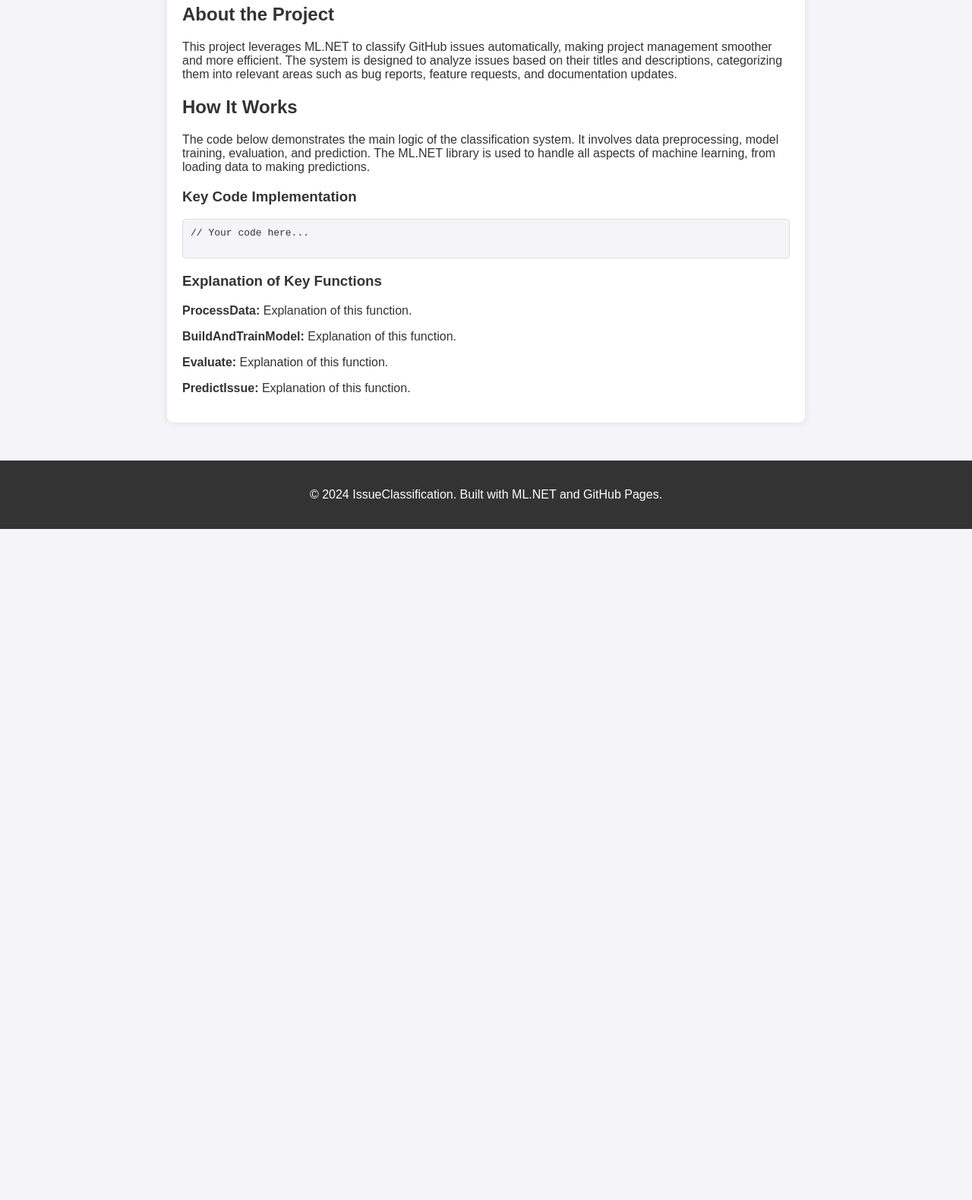
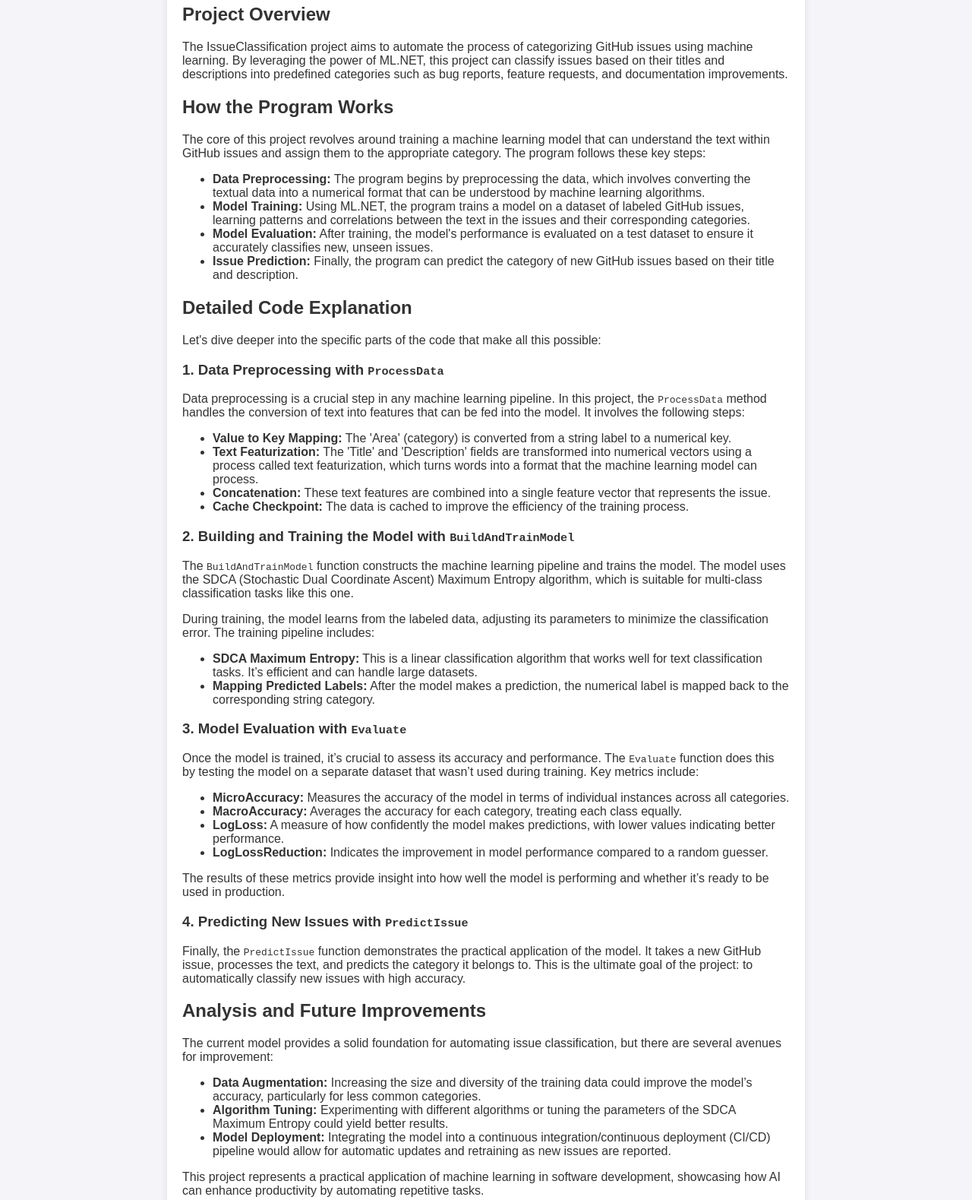
Before and after one commit to AAFBuniversityGit/IssueClassification, a plain HTML site: page index.html in a window 1280 px wide. Shown: the part 320-1899 px from the top of the page at 76% size. Before the commit the page ends 1016 px from the top, so only its background shows below. Drawn offline with Linux system fonts and the light colour scheme.

Commit message:
Update index.html

```diff
--- a/index.html
+++ b/index.html
@@ -14,22 +14,84 @@
 </header>
 
 <div class="container">
-    <h2>About the Project</h2>
-    <p>This project leverages ML.NET to classify GitHub issues automatically, making project management smoother and more efficient. The system is designed to analyze issues based on their titles and descriptions, categorizing them into relevant areas such as bug reports, feature requests, and documentation updates.</p>
+    <h2>Project Overview</h2>
+    <p>
+        The IssueClassification project aims to automate the process of categorizing GitHub issues using machine learning. By leveraging the power of ML.NET, this project can classify issues based on their titles and descriptions into predefined categories such as bug reports, feature requests, and documentation improvements.
+    </p>
 
-    <h2>How It Works</h2>
-    <p>The code below demonstrates the main logic of the classification system. It involves data preprocessing, model training, evaluation, and prediction. The ML.NET library is used to handle all aspects of machine learning, from loading data to making predictions.</p>
+    <h2>How the Program Works</h2>
+    <p>
+        The core of this project revolves around training a machine learning model that can understand the text within GitHub issues and assign them to the appropriate category. The program follows these key steps:
+    </p>
 
-    <h3>Key Code Implementation</h3>
-    <pre>
-// Your code here...
-    </pre>
+    <ul>
+        <li><strong>Data Preprocessing:</strong> The program begins by preprocessing the data, which involves converting the textual data into a numerical format that can be understood by machine learning algorithms.</li>
+        <li><strong>Model Training:</strong> Using ML.NET, the program trains a model on a dataset of labeled GitHub issues, learning patterns and correlations between the text in the issues and their corresponding categories.</li>
+        <li><strong>Model Evaluation:</strong> After training, the model's performance is evaluated on a test dataset to ensure it accurately classifies new, unseen issues.</li>
+        <li><strong>Issue Prediction:</strong> Finally, the program can predict the category of new GitHub issues based on their title and description.</li>
+    </ul>
 
-    <h3>Explanation of Key Functions</h3>
-    <p><strong>ProcessData:</strong> Explanation of this function.</p>
-    <p><strong>BuildAndTrainModel:</strong> Explanation of this function.</p>
-    <p><strong>Evaluate:</strong> Explanation of this function.</p>
-    <p><strong>PredictIssue:</strong> Explanation of this function.</p>
+    <h2>Detailed Code Explanation</h2>
+    <p>
+        Let's dive deeper into the specific parts of the code that make all this possible:
+    </p>
+
+    <h3>1. Data Preprocessing with <code>ProcessData</code></h3>
+    <p>
+        Data preprocessing is a crucial step in any machine learning pipeline. In this project, the <code>ProcessData</code> method handles the conversion of text into features that can be fed into the model. It involves the following steps:
+    </p>
+    <ul>
+        <li><strong>Value to Key Mapping:</strong> The 'Area' (category) is converted from a string label to a numerical key.</li>
+        <li><strong>Text Featurization:</strong> The 'Title' and 'Description' fields are transformed into numerical vectors using a process called text featurization, which turns words into a format that the machine learning model can process.</li>
+        <li><strong>Concatenation:</strong> These text features are combined into a single feature vector that represents the issue.</li>
+        <li><strong>Cache Checkpoint:</strong> The data is cached to improve the efficiency of the training process.</li>
+    </ul>
+
+    <h3>2. Building and Training the Model with <code>BuildAndTrainModel</code></h3>
+    <p>
+        The <code>BuildAndTrainModel</code> function constructs the machine learning pipeline and trains the model. The model uses the SDCA (Stochastic Dual Coordinate Ascent) Maximum Entropy algorithm, which is suitable for multi-class classification tasks like this one.
+    </p>
+    <p>
+        During training, the model learns from the labeled data, adjusting its parameters to minimize the classification error. The training pipeline includes:
+    </p>
+    <ul>
+        <li><strong>SDCA Maximum Entropy:</strong> This is a linear classification algorithm that works well for text classification tasks. It’s efficient and can handle large datasets.</li>
+        <li><strong>Mapping Predicted Labels:</strong> After the model makes a prediction, the numerical label is mapped back to the corresponding string category.</li>
+    </ul>
+
+    <h3>3. Model Evaluation with <code>Evaluate</code></h3>
+    <p>
+        Once the model is trained, it’s crucial to assess its accuracy and performance. The <code>Evaluate</code> function does this by testing the model on a separate dataset that wasn’t used during training. Key metrics include:
+    </p>
+    <ul>
+        <li><strong>MicroAccuracy:</strong> Measures the accuracy of the model in terms of individual instances across all categories.</li>
+        <li><strong>MacroAccuracy:</strong> Averages the accuracy for each category, treating each class equally.</li>
+        <li><strong>LogLoss:</strong> A measure of how confidently the model makes predictions, with lower values indicating better performance.</li>
+        <li><strong>LogLossReduction:</strong> Indicates the improvement in model performance compared to a random guesser.</li>
+    </ul>
+    <p>
+        The results of these metrics provide insight into how well the model is performing and whether it’s ready to be used in production.
+    </p>
+
+    <h3>4. Predicting New Issues with <code>PredictIssue</code></h3>
+    <p>
+        Finally, the <code>PredictIssue</code> function demonstrates the practical application of the model. It takes a new GitHub issue, processes the text, and predicts the category it belongs to. This is the ultimate goal of the project: to automatically classify new issues with high accuracy.
+    </p>
+
+    <h2>Analysis and Future Improvements</h2>
+    <p>
+        The current model provides a solid foundation for automating issue classification, but there are several avenues for improvement:
+    </p>
+    <ul>
+        <li><strong>Data Augmentation:</strong> Increasing the size and diversity of the training data could improve the model’s accuracy, particularly for less common categories.</li>
+        <li><strong>Algorithm Tuning:</strong> Experimenting with different algorithms or tuning the parameters of the SDCA Maximum Entropy could yield better results.</li>
+        <li><strong>Model Deployment:</strong> Integrating the model into a continuous integration/continuous deployment (CI/CD) pipeline would allow for automatic updates and retraining as new issues are reported.</li>
+    </ul>
+
+    <p>
+        This project represents a practical application of machine learning in software development, showcasing how AI can enhance productivity by automating repetitive tasks.
+    </p>
+
 </div>
 
 <footer>
```
